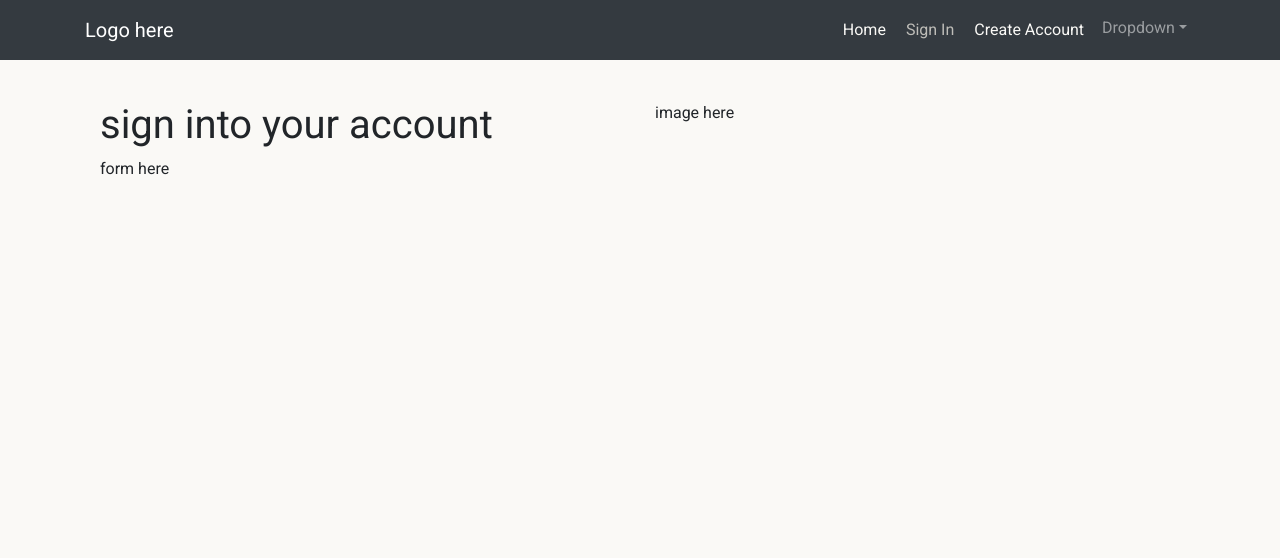
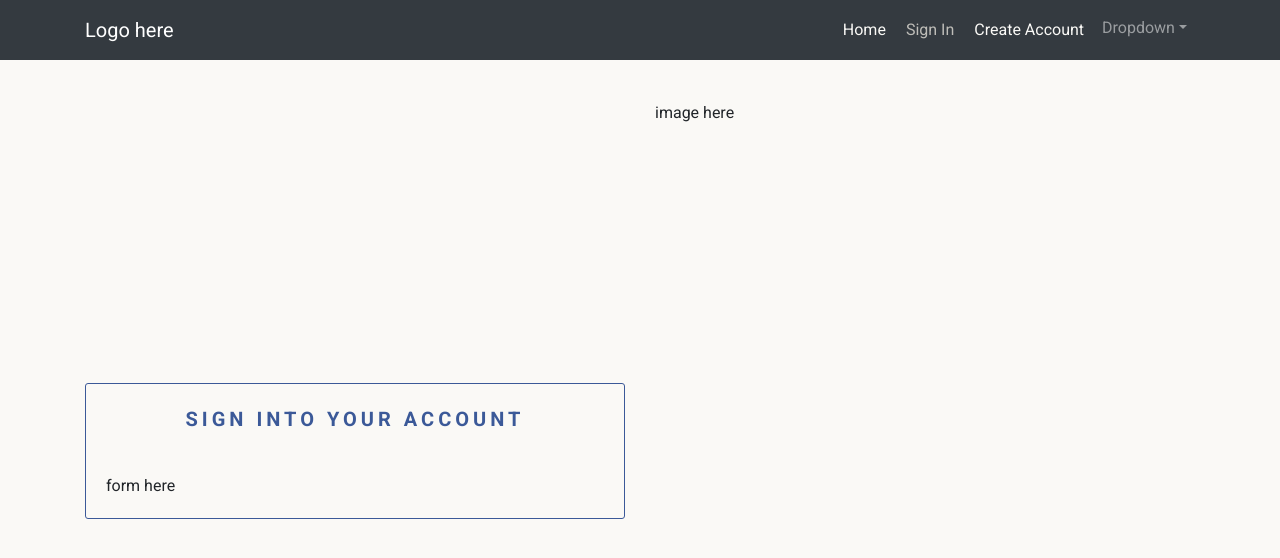
Before and after one commit to dantaylor28/polaroid-social-media-frontend, a React (Create React App) app: page /signin in a window 1280 px wide. Shown: the top 558 px of the page. Built offline with nearby package versions, Linux system fonts and the light colour scheme.

Commit message:
Create SignInForm.module.css and add layout and basic color styles to form

```diff
--- a/src/pages/auth/SignInForm.js
+++ b/src/pages/auth/SignInForm.js
@@ -1,12 +1,13 @@
 import React from "react";
 import { Container, Row, Col } from "react-bootstrap";
+import styles from "../../styles/SignInForm.module.css"
 
 const SignInForm = () => {
   return (
-    <Row>
-      <Col>
-        <Container>
-          <h1>sign into your account</h1>
+    <Row className={styles.Row}>
+      <Col className="my-auto" md={6}>
+        <Container className={styles.Form}>
+          <h1 className={styles.Heading}>sign into your account</h1>
           form here
         </Container>
       </Col>
--- /dev/null
+++ b/src/styles/SignInForm.module.css
@@ -0,0 +1,39 @@
+.Row {
+  height: calc(100vh - 101px);
+}
+
+.Form {
+  border: 1px solid #3b5998;
+  border-radius: 3px;
+  padding: 20px;
+}
+
+.Heading {
+  text-align: center;
+  color: #3b5998;
+  margin-bottom: 40px;
+  font-weight: bold;
+  font-size: 20px;
+  text-transform: uppercase;
+  letter-spacing: 0.2em;
+  line-height: 30px;
+}
+
+.FormFields {
+  margin-bottom: 30px;
+}
+
+.FormTextBox {
+  width: 90%;
+  margin: auto;
+  text-align: center;
+}
+
+.Link {
+  text-decoration: none !important;
+  color: #e63b60;
+}
+
+.Link:hover {
+  color: #b82f4c;
+}
```
